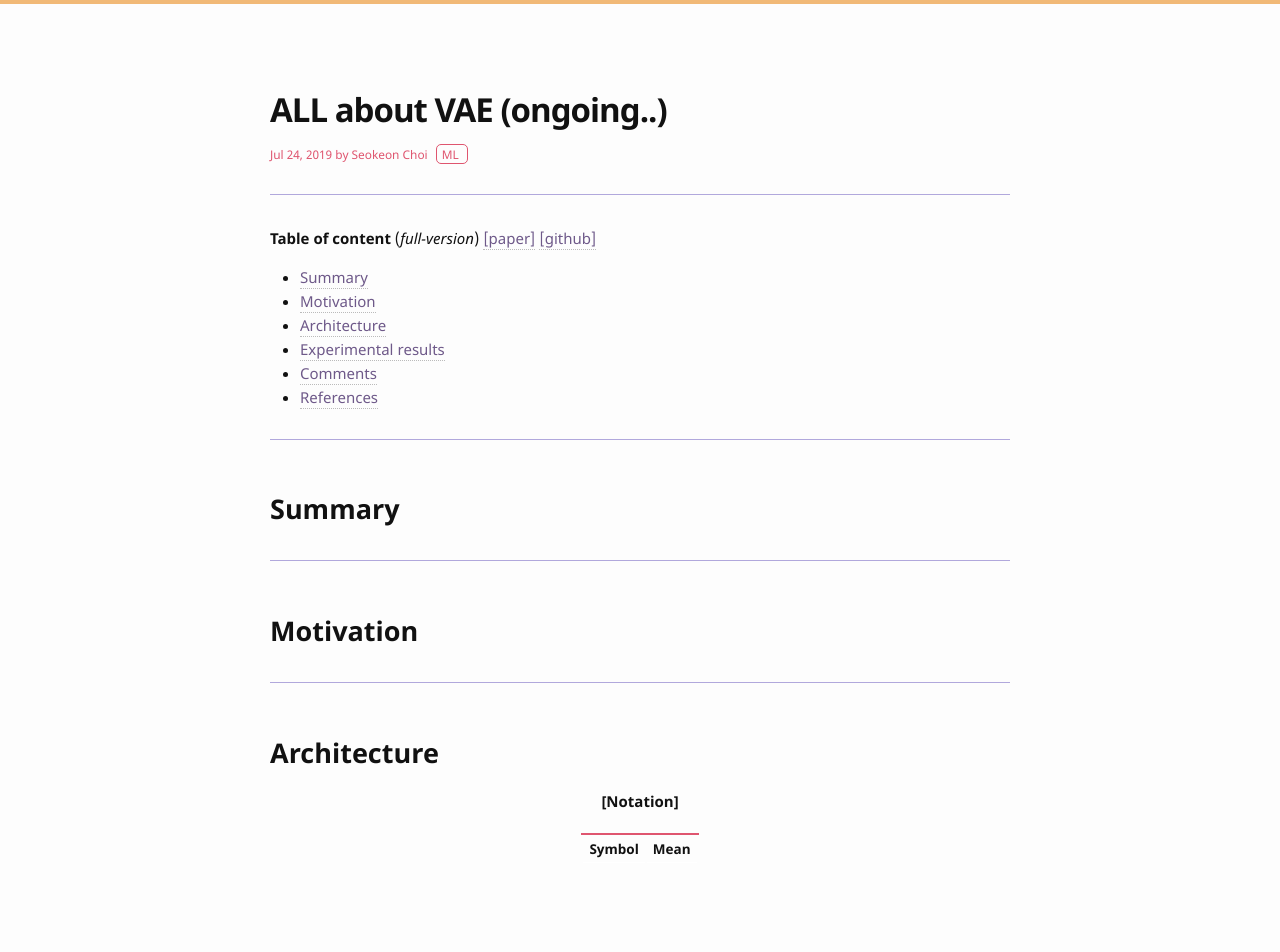
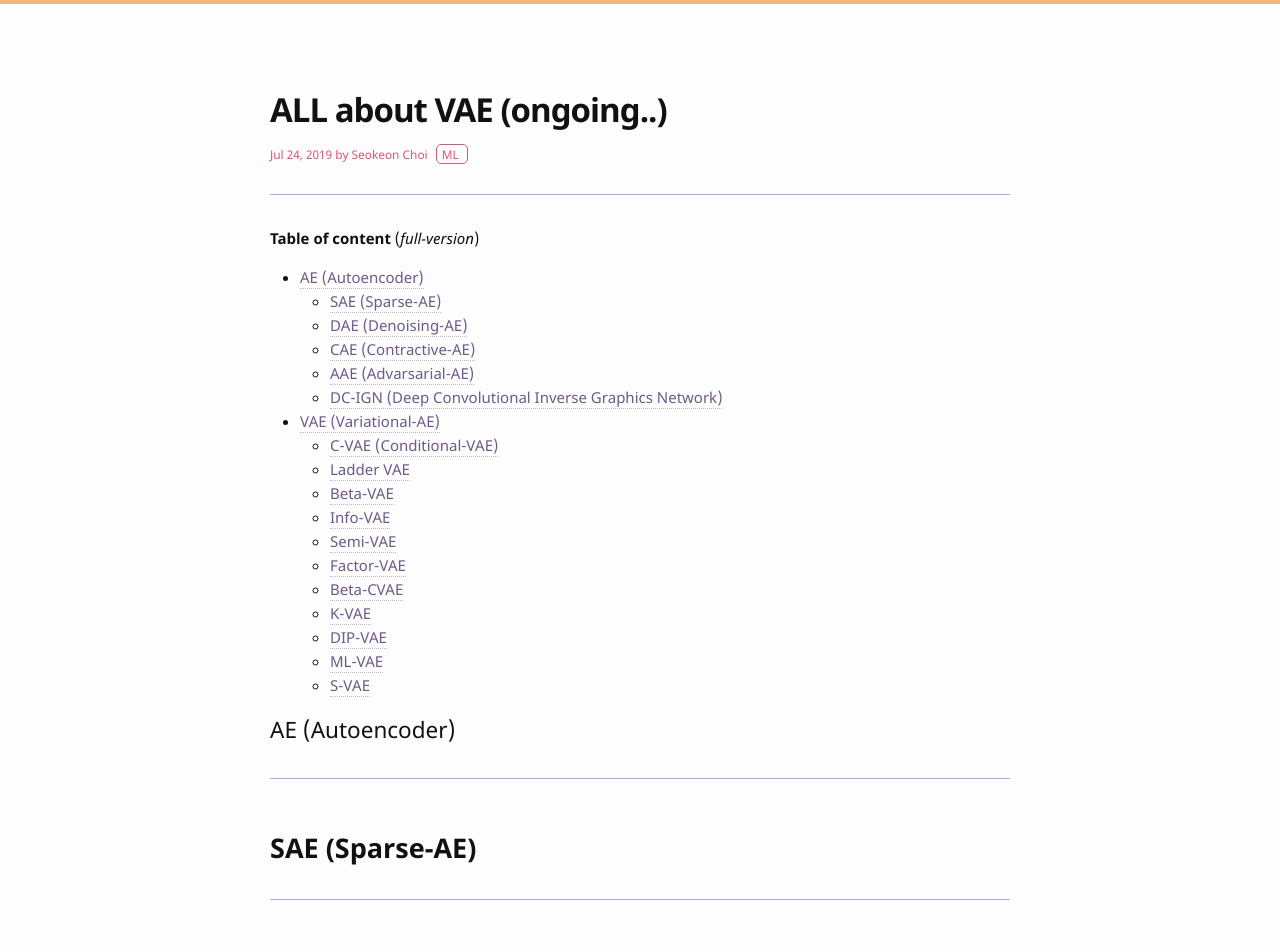
Before and after one commit to bismex/bismex.github.io, a Jekyll site: the page built from _posts/2019-07-24-ALL-VAE.md, in a window 1280 px wide and 1400 px high. Shown: the top 952 px of the window. Built offline with Jekyll 4.4.1, drawn with Linux system fonts in a browser that asks for light colours; some of the changed text lies outside the part shown.

Commit message:
Update 2019-07-24-ALL-VAE.md

```diff
--- a/_posts/2019-07-24-ALL-VAE.md
+++ b/_posts/2019-07-24-ALL-VAE.md
@@ -10,57 +10,79 @@ tags: ML
 ---
 
 **Table of content** (*full-version*)
-[[paper]]() [[github]]()
 {: class="table-of-content"}
 * TOC
 {:toc}
 
----
-
-## Summary
+# AE (Autoencoder)
 
 ---
 
-## Motivation
+## SAE (Sparse-AE)
 
 ---
 
-## Architecture
-
-
-<p align="center" style="font-weight: bold;">
-[Notation]
-</p>
-
-{: class="info"}
-| Symbol | Mean |
-| ---------- | ---------- |
-|  |  |
-|  |  |
-|  |  |
-|  |  |
-|  |  |
-| ---------- | ---------- |
-
-<br/>
-
-
-
-<br/>
-<p align="center" style="color: #e01f1f; font-weight: bold;">[XXX]</p>
-![picture]({{ '/assets/images/XXXX01.png' | relative_url }}){: style="width: 100%;" class="center"}
-<br/>
+## DAE (Denoising-AE)
 
 ---
 
-## Experimental results
+## CAE (Contractive-AE)
 
 ---
 
-## Comments
+## AAE (Advarsarial-AE)
 
 ---
 
-## References
+## DC-IGN (Deep Convolutional Inverse Graphics Network)
 
-[1]
+---
+
+# VAE (Variational-AE)
+
+---
+
+## C-VAE (Conditional-VAE)
+
+---
+
+## Ladder VAE
+**NIPS 2016 [[Original paper](https://arxiv.org/pdf/1602.02282.pdf)][[Ref1](https://m.blog.naver.com/PostView.nhn?blogId=hist0134&logNo=221048568154&proxyReferer=https%3A%2F%2Fwww.google.com%2F)]
+
+- VAE를 어떻게 학습시킬 것인가.
+
+---
+
+## Beta-VAE
+
+---
+
+## Info-VAE
+
+---
+
+## Semi-VAE
+
+---
+
+## Factor-VAE
+
+---
+
+## Beta-CVAE
+
+---
+
+## K-VAE
+
+---
+
+## DIP-VAE
+
+---
+
+## ML-VAE
+
+---
+
+## S-VAE
```
